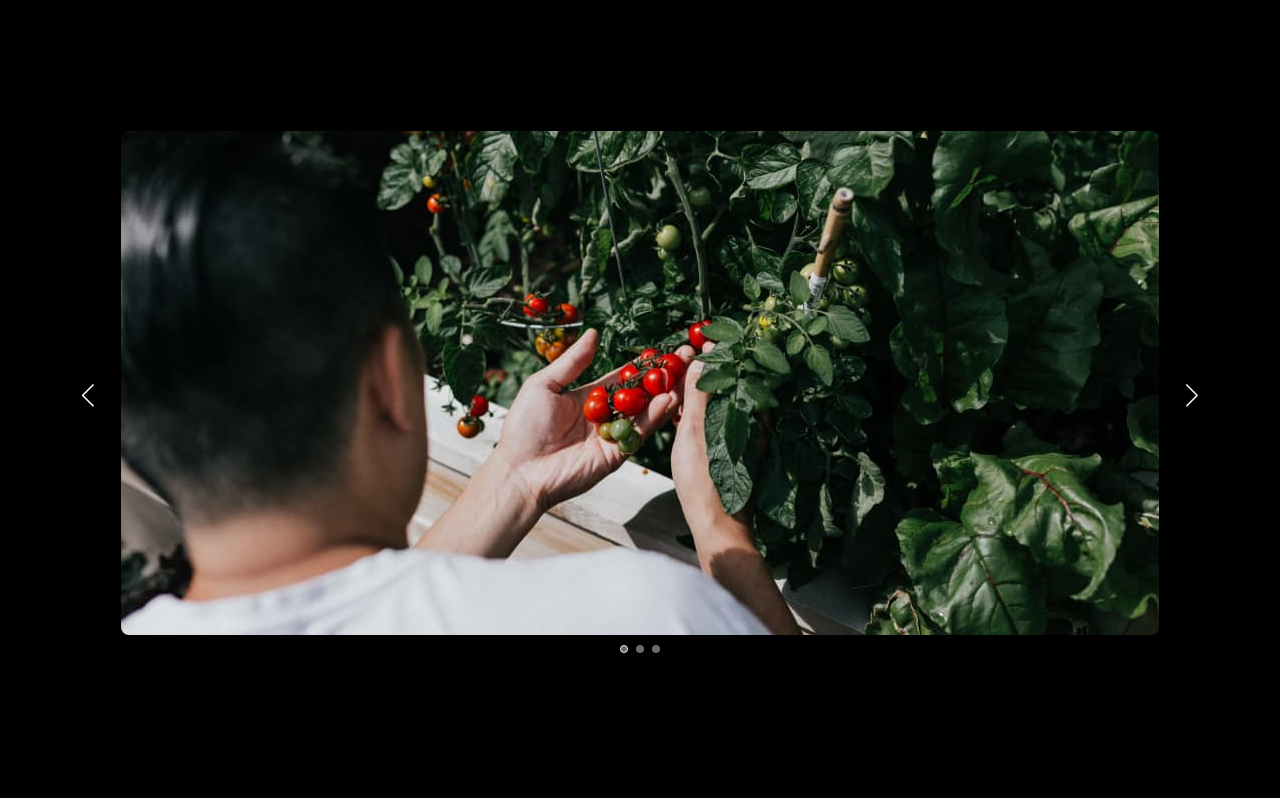
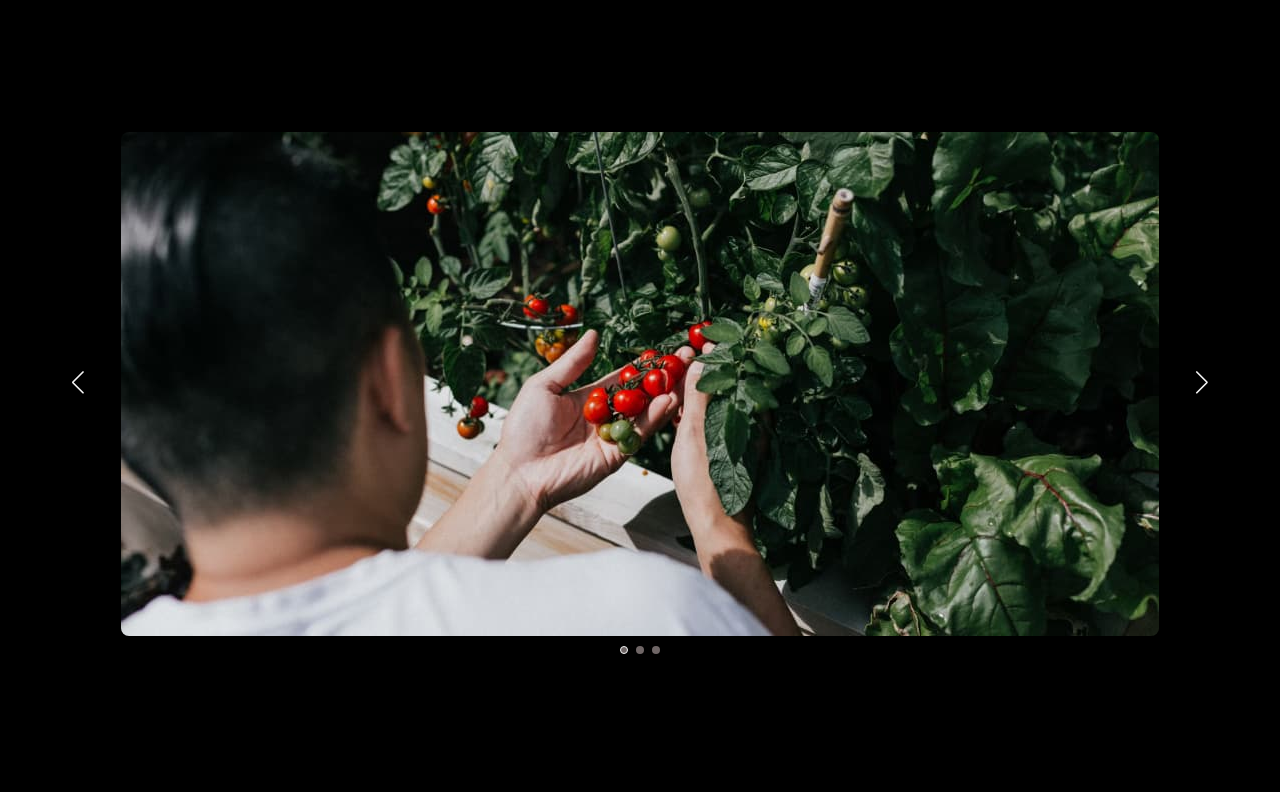
Before and after one commit to Lofendid/-ketchup, a website built with Vite: page src/index.html in a window 1280 px wide. Built offline with nearby package versions, Linux system fonts and the light colour scheme.

Commit message:
feature/adaptive-slider_1.0

```diff
--- a/src/css/slider-section.css
+++ b/src/css/slider-section.css
@@ -1,33 +1,18 @@
 .slider-section {
-    padding: 131px 15px 131px 15px;
+    padding: 132px 15px 132px 15px;
     background-color: #000000;
 }
 
-.swiper {
-    width: 1151px;
-    margin-bottom: 8px;
+.swiper-slide .slide {
+    height: 226px;
+    margin: 0 auto;
+    object-position: center;
     border-radius: 8px;
-}
-
-.swiper-wrapper {
-    width: 1038px;
-    height: 504px;
-    margin: 0 auto;
-}
-
-.swiper-slide img {
-    border-radius: 8px;
-}
-
-.swiper-button-prev::after,
-.swiper-button-next::after {
-    color: #F3F3F3;
-    font-size: 23px;
-}
-
+ }
 
 .swiper-pagination {
     position: static;
+    margin-top: -4px;
 }
 
 
@@ -44,3 +29,106 @@
     width: 6px;
     height: 6px;
 }
+
+.swiper-button-prev {
+    left: var(--swiper-navigation-sides-offset, -10px);
+    top: var(--swiper-navigation-top-offset, 46.5%);
+}
+
+.swiper-button-next {
+    right: var(--swiper-navigation-sides-offset, -10px);
+    top: var(--swiper-navigation-top-offset, 46.5%);
+}
+
+.swiper-button-prev::after,
+.swiper-button-next::after {
+    color: #F3F3F3;
+    font-size: 12px;
+}
+
+/*                  Mobile S                */
+
+@media screen and (max-width: 414px) {
+    .swiper-button-next,
+    .swiper-button-prev {
+        display: none;
+    }
+
+    .swiper-slide .slide {
+        width: auto;
+     }
+
+    .slider-section .swiper {
+        width: auto;
+        height: auto;
+        margin-bottom: 8px;
+        border-radius: 8px;
+    }
+}
+
+/*                  Mobile M                  */
+
+@media screen and (min-width: 415px) {
+    .slider-section .swiper {
+        width: 374px;
+    }
+
+    .swiper-slide .slide {
+        width: 336px;
+    }
+}
+
+/*                    Tablet                      */
+
+@media screen and (min-width: 1020px) {
+    .slider-section .swiper {
+        width: 880px;
+        height: auto;
+    }
+
+    .swiper-slide .slide{
+        width: 770px;
+        height: 504px;
+    }
+
+    .swiper-button-prev::after,
+.swiper-button-next::after {
+    font-size: 23px;
+}
+
+.swiper-button-prev {
+    left: var(--swiper-navigation-sides-offset, -8px);
+    top: var(--swiper-navigation-top-offset, 47.5%);
+}
+
+.swiper-button-next {
+    right: var(--swiper-navigation-sides-offset, -8px);
+    top: var(--swiper-navigation-top-offset, 47.5%);
+}
+
+.swiper-pagination {
+    margin-top: 0;
+}
+}
+
+/*                      Desktop                       */
+
+@media screen and (min-width: 1280px) {
+
+.slider-section .swiper {
+    width: 1151px;
+}
+
+.swiper-slide .slide{
+    width: 1038px;
+}
+
+.swiper-button-prev {
+    left: var(--swiper-navigation-sides-offset, 0px);
+}
+
+.swiper-button-next {
+    right: var(--swiper-navigation-sides-offset, 0px);
+}
+
+}
--- a/src/partials/slider-section.html
+++ b/src/partials/slider-section.html
@@ -3,28 +3,59 @@
   <div class="swiper">
     <!-- Additional required wrapper -->
     <div class="swiper-wrapper">
+
         <!-- Slides -->
         <div class="swiper-slide">
           <img
-          src="/img/gallery/gallery-item-1.jpg"
-          alt="gallery-item"
+            srcset="
+              /img/gallery/gallery-item-1.jpg               1038w,
+              /img/gallery/gallery-item-1@2x.jpg            2076w,
+              /img/gallery/tablet/gallery-item-1-tab.jpg     770w,
+              /img/gallery/tablet/gallery-item-1-tab@2x.jpg 1540w,
+              /img/gallery/mobile/gallery-item-1-mob.jpg     336w,
+              /img/gallery/mobile/gallery-item-1-mob@2x.jpg  672w
+            "
+            sizes="(min-width: 1280px) 1038px, (min-width: 1020px) 770px, (max-width: 1019px) 336px"
+            src="/img/gallery/mobile/gallery-item-1-mob.jpg"
+            alt="gallery item"
             class="slide"
           />
         </div>
+
         <div class="swiper-slide">
           <img
-          src="/img/gallery/gallery-item-2.jpg"
-          alt="gallery-item"
+            srcset="
+              /img/gallery/gallery-item-2.jpg               1038w,
+              /img/gallery/gallery-item-2@2x.jpg            2076w,
+              /img/gallery/tablet/gallery-item-2-tab.jpg     770w,
+              /img/gallery/tablet/gallery-item-2-tab@2x.jpg 1540w,
+              /img/gallery/mobile/gallery-item-2-mob.jpg     336w,
+              /img/gallery/mobile/gallery-item-2-mob@2x.jpg  672w
+            "
+            sizes="(min-width: 1280px) 1038px, (min-width: 1020px) 770px, (max-width: 1019px) 336px"
+            src="/img/gallery/mobile/gallery-item-2-mob.jpg"
+            alt="gallery item"
             class="slide"
           />
         </div>
+
         <div class="swiper-slide">
           <img
-          src="/img/gallery/gallery-item-3.jpg"
-          alt="gallery-item"
+            srcset="
+              /img/gallery/gallery-item-3.jpg               1038w,
+              /img/gallery/gallery-item-3@2x.jpg            2076w,
+              /img/gallery/tablet/gallery-item-3-tab.jpg     770w,
+              /img/gallery/tablet/gallery-item-3-tab@2x.jpg 1540w,
+              /img/gallery/mobile/gallery-item-3-mob.jpg     336w,
+              /img/gallery/mobile/gallery-item-3-mob@2x.jpg  672w
+            "
+            sizes="(min-width: 1280px) 1038px, (min-width: 1020px) 770px, (max-width: 1019px) 336px"
+            src="/img/gallery/mobile/gallery-item-3-mob.jpg"
+            alt="gallery item"
             class="slide"
           />
         </div>
+
       </div>
       <!-- Pagination -->
       <div class="swiper-pagination"></div>
@@ -32,4 +63,5 @@
       <div class="swiper-button-prev"></div>
       <div class="swiper-button-next"></div>
     </div>
+  </div>
 </section>
```
Also changed, not shown: src/img/gallery/mobile/gallery-item-1-mob.jpg (added), src/img/gallery/mobile/gallery-item-1-mob@2x.jpg (added), src/img/gallery/mobile/gallery-item-2-mob.jpg (added), src/img/gallery/mobile/gallery-item-2-mob@2x.jpg (added), src/img/gallery/mobile/gallery-item-3-mob.jpg (added), src/img/gallery/mobile/gallery-item-3-mob@2x.jpg (added), src/img/gallery/tablet/gallery-item-1-tab.jpg (added), src/img/gallery/tablet/gallery-item-1-tab@2x.jpg (added), src/img/gallery/tablet/gallery-item-2-tab.jpg (added), src/img/gallery/tablet/gallery-item-2-tab@2x.jpg (added), src/img/gallery/tablet/gallery-item-3-tab.jpg (added), src/img/gallery/tablet/gallery-item-3-tab@2x.jpg (added). Lines whose indentation alone changed are shown as unchanged.
